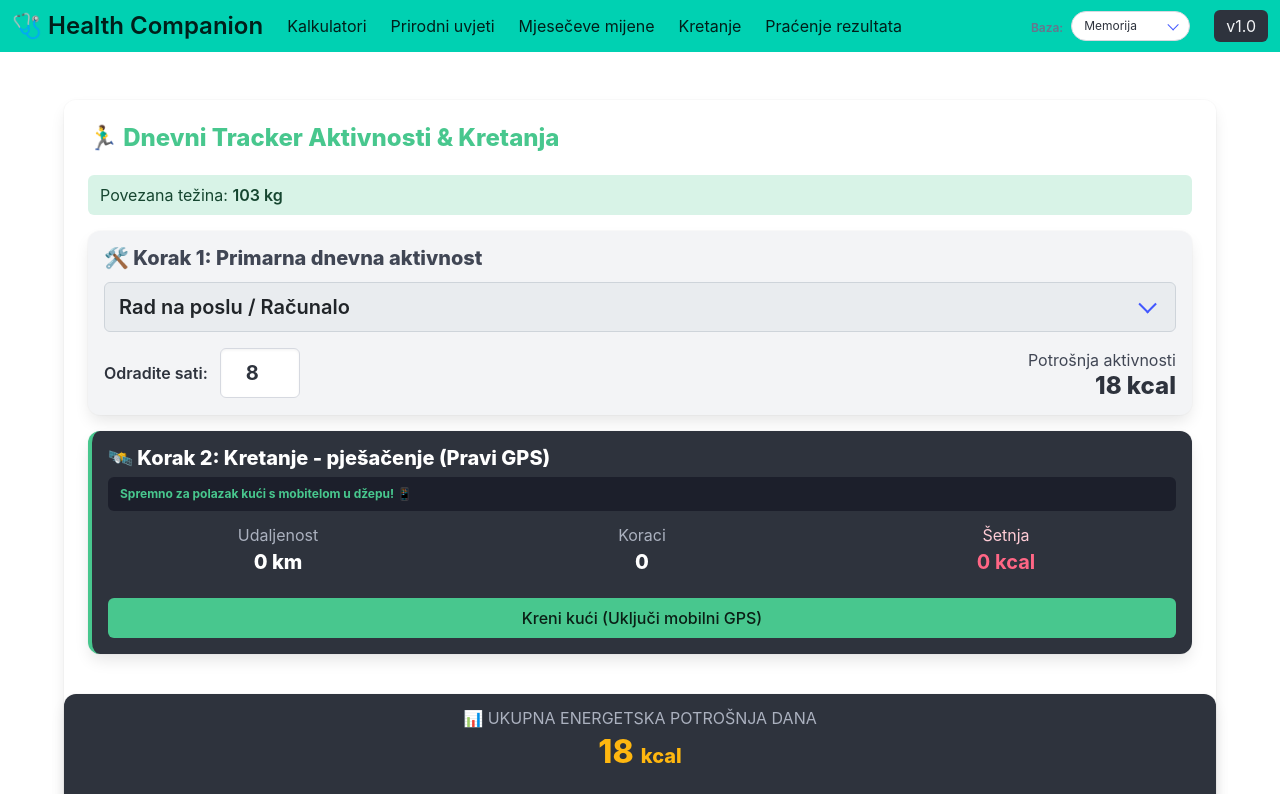
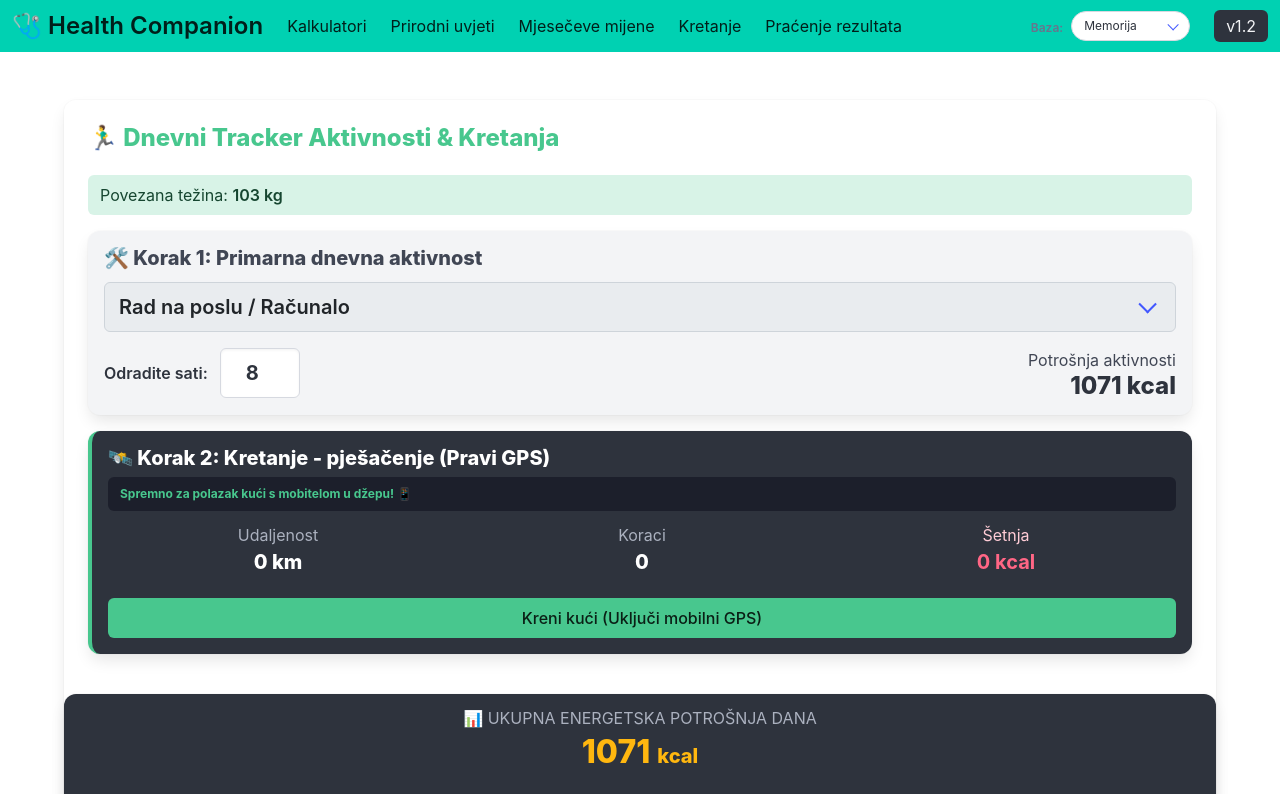
Before and after one commit to Tankred031/Health-Companion, a React (Vite) app: page /kretanje in a window 1280 px wide. Shown: the top 794 px of the page. Built offline with nearby package versions, Linux system fonts and the light colour scheme.

Commit message:
Ispravak na kretanju

```diff
--- a/index.html
+++ b/index.html
@@ -2,7 +2,7 @@
 <html lang="en">
   <head>
     <meta charset="UTF-8" />
-    <link rel="icon" type="image/svg+xml" href="/favicon.svg" />
+    <link rel="icon" type="image/png" href="/health-app.png" />
     <meta name="viewport" content="width=device-width, initial-scale=1.0" />
     <title>Health Companion</title>
   </head>
--- a/src/App.css
+++ b/src/App.css
@@ -37,3 +37,7 @@ html {
 .custom-hover-card {
   transition: all 0.3s ease-in-out !important;
 }
+
+.navbar-burger span {
+  background-color: #363636 !important;
+}
--- a/src/components/Izbornik.jsx
+++ b/src/components/Izbornik.jsx
@@ -71,7 +71,7 @@ function Navbar() {
                         </div>
                     </div>
                     <div className='navbar-item'>
-                        <span className='tag is-dark is-medium'>v1.0</span>
+                        <span className='tag is-dark is-medium'>v1.2</span>
                     </div>
                 </div>
                 {/* ----------------------------------------------- */}
--- a/src/components/KretanjeTracker.jsx
+++ b/src/components/KretanjeTracker.jsx
@@ -31,25 +31,37 @@ function MovementTracker() {
   // 2. Logika za bazičnu aktivnost (Rad na računalu ILI čišćenje kuće)
   useEffect(() => {
     if (baseActivity === 'office-pc') {
+
       // Rad na računalu: MET 1.3
-      const totalMinutes = workHours * 60;
-      const computedOfficeKcal = Math.floor(((1.3 * 3.5 * userWeight) / 200) * (totalMinutes / 60));
+      const officeMET = 1.3;
+      const computedOfficeKcal = Math.floor( officeMET * userWeight * workHours );
       setBaseCalories(computedOfficeKcal);
+
     } else if (baseActivity === 'housework') {
-      // POPRAVLJENO: Usisavanje s guranjem i znojenjem podignuto na MET 3.6
-      const kcalUsisavanjeGuranje = (3.6 * 3.5 * userWeight * 20) / 12000;
 
-      // Prašina (6 min, MET 2.3)
-      const kcalPrasina = (2.3 * 3.5 * userWeight * 6) / 12000;
+      // Usisavanje s guranjem i znojenjem
+      const houseworkMET = 3.8;
 
-      // Ribanje sanitarija u pognutom položaju (10 min, MET 5.0)
-      const kcalRibanjePognuto = (5.0 * 3.5 * userWeight * 10) / 12000;
+      // za 30 minuta
+      const houseworkHours = 0.5;
+      const totalHouseworkKcal = Math.floor(houseworkMET * userWeight * houseworkHours);
 
-      // Ukupni zbroj sada realno iznosi 261 kcal za 128 kg i uzima u obzir znojenje!
-      const totalHouseworkKcal = Math.floor(kcalUsisavanjeGuranje + kcalPrasina + kcalRibanjePognuto);
       setBaseCalories(totalHouseworkKcal);
+
+    } else if (baseActivity === 'lawnmowing') {
+
+      // Košenje trave kosilicom
+      const lawnmowingMET = 6.5;
+
+      // 20 minuta posla
+      const lawnmowingHours = 0.33;
+      const lawnmowingKcal = Math.floor(lawnmowingMET * userWeight * lawnmowingHours);
+
+      setBaseCalories(lawnmowingKcal);
     }
   }, [baseActivity, workHours, userWeight]);
+
+
 
 
   // Haversine formula za GPS udaljenost
@@ -178,6 +190,9 @@ function MovementTracker() {
                   <option value="housework" style={{ color: '#212529', backgroundColor: '#ffffff' }}>
                     Čišćenje kuće (30 min)
                   </option>
+                  <option value="lawnmowing" style={{ color: '#212529', backgroundColor: '#ffffff' }}>
+                    Košenje trave (20 min)
+                  </option>
                 </select>
               </div>
             </div>
```
Also changed, not shown: public/health-app.png (added).
